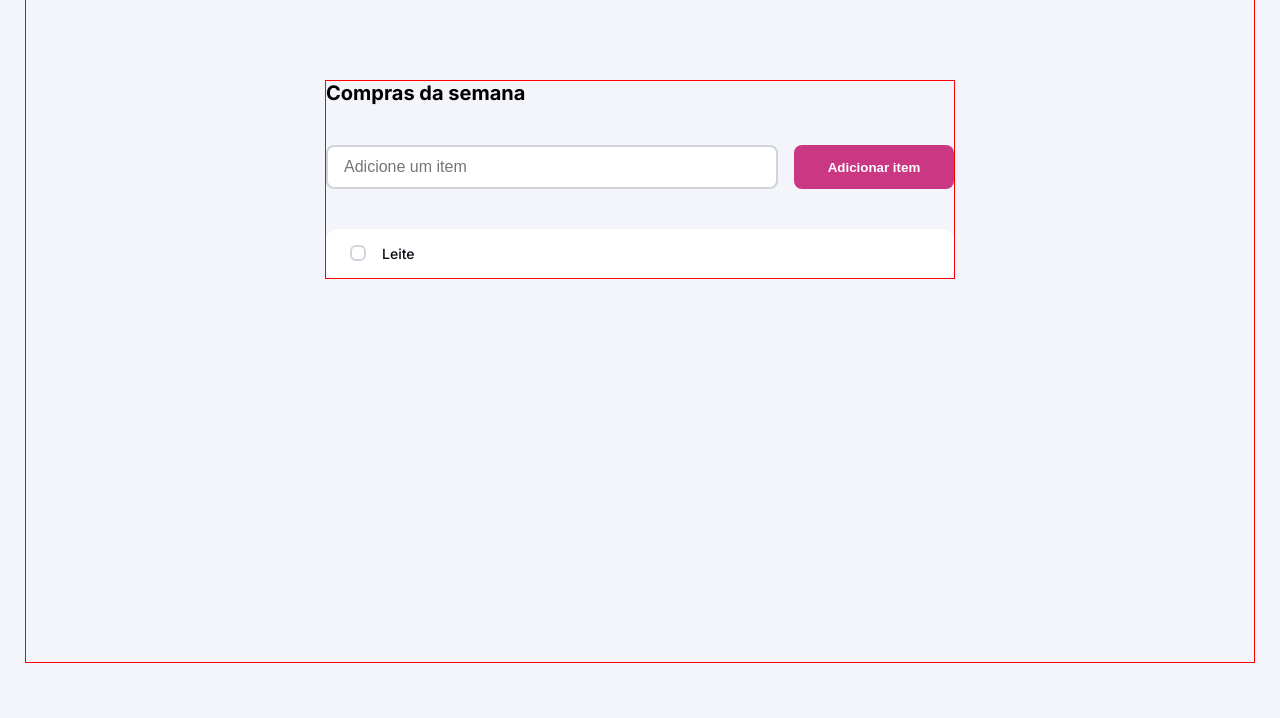
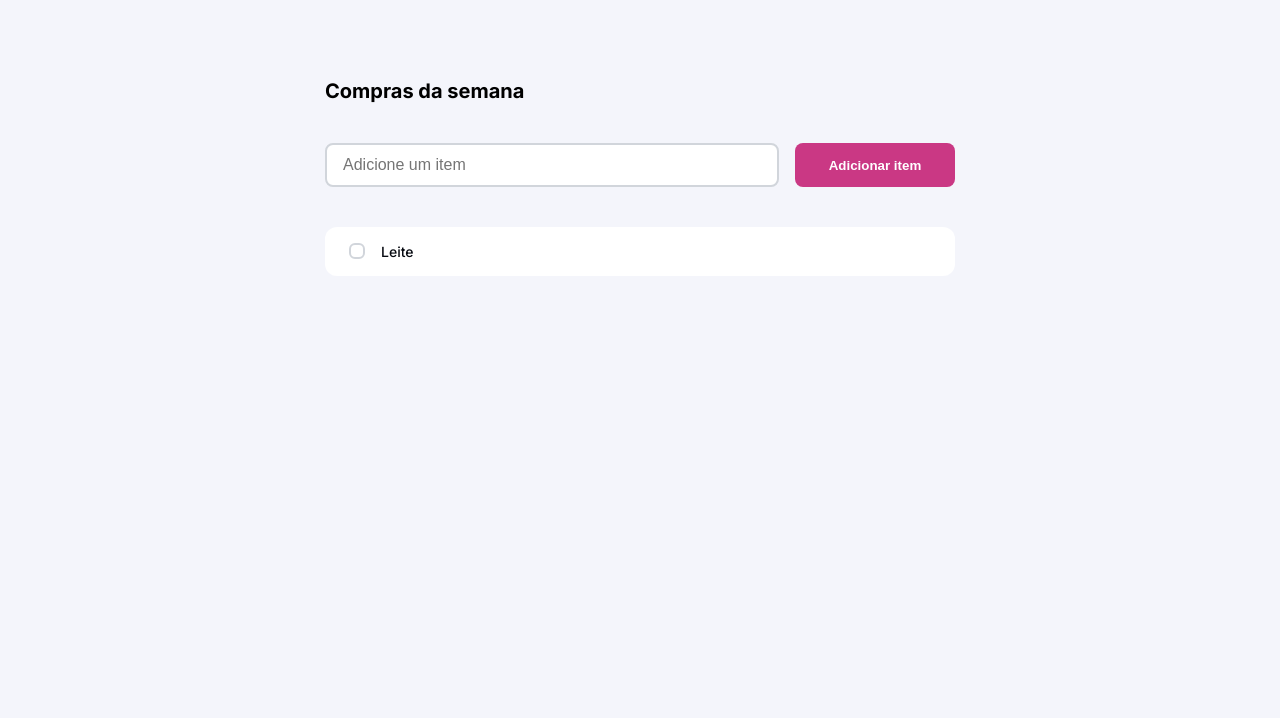
Before and after one commit to FellpsGN/lista-de-compras, a plain HTML site: page index.html in a window 1280 px wide. Shown: the part 82-800 px from the top of the page. Drawn offline with Linux system fonts and the light colour scheme; a web font is replaced by a local one.

Commit message:
style: Remover bordas vermelhas

```diff
--- a/style.css
+++ b/style.css
@@ -35,8 +35,6 @@ body {
 
     height: 90vh;
 
-    border: 1px solid red; /* Remover borda */
-
     margin: 2.5rem;
 
     background-color: var(--background-primary);
@@ -49,7 +47,6 @@ header {
 main {
     display: flex;
     flex-direction: column;
-    border: 1px solid red; /* Remover borda */
 
     width: 63rem;
     gap: 4rem;
@@ -99,6 +96,8 @@ form button {
     border-radius: 1.2rem;
 
     background-color: var(--always-white);
+
+    margin-bottom: 0.9rem;
 }
 
 .conteiner-item {
```
